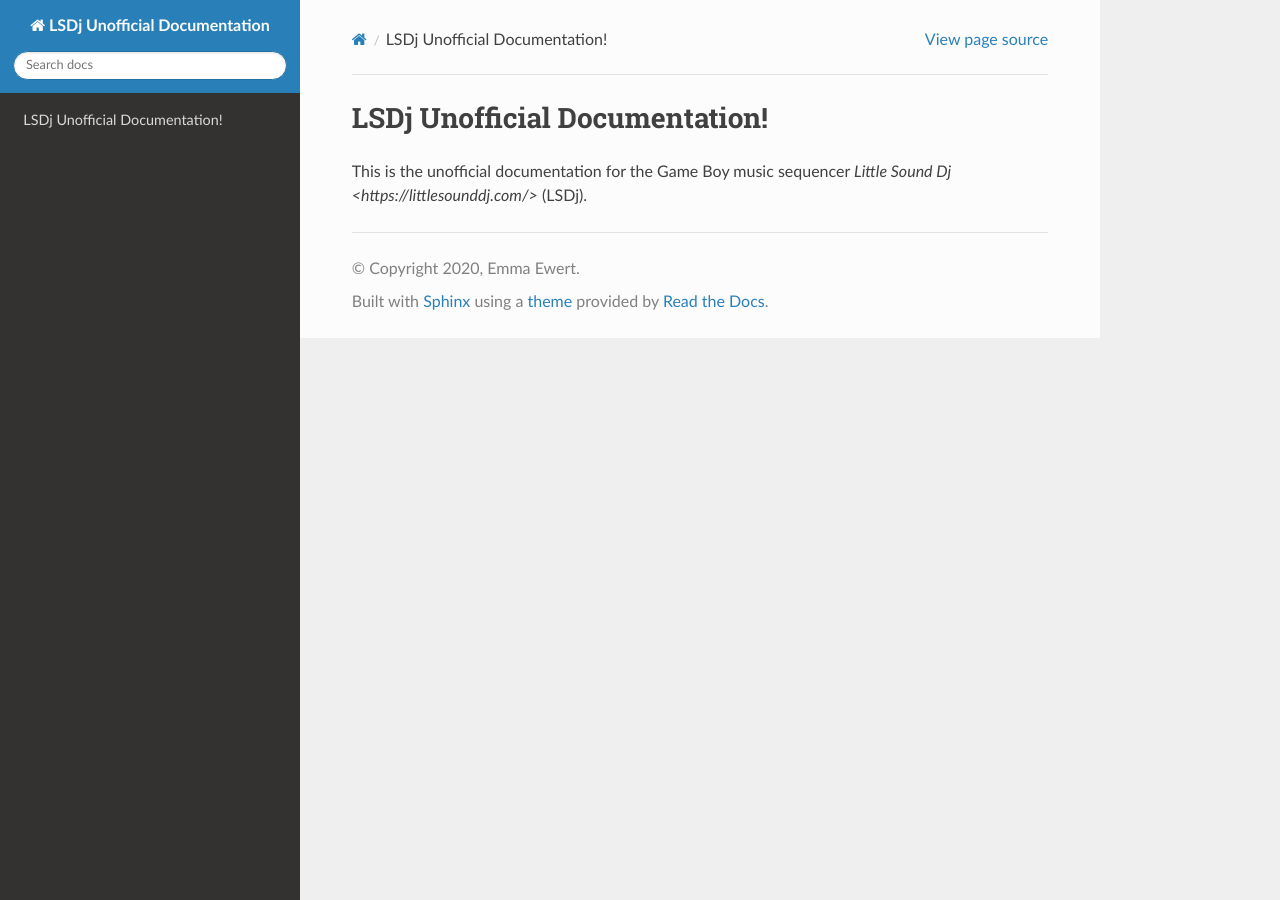
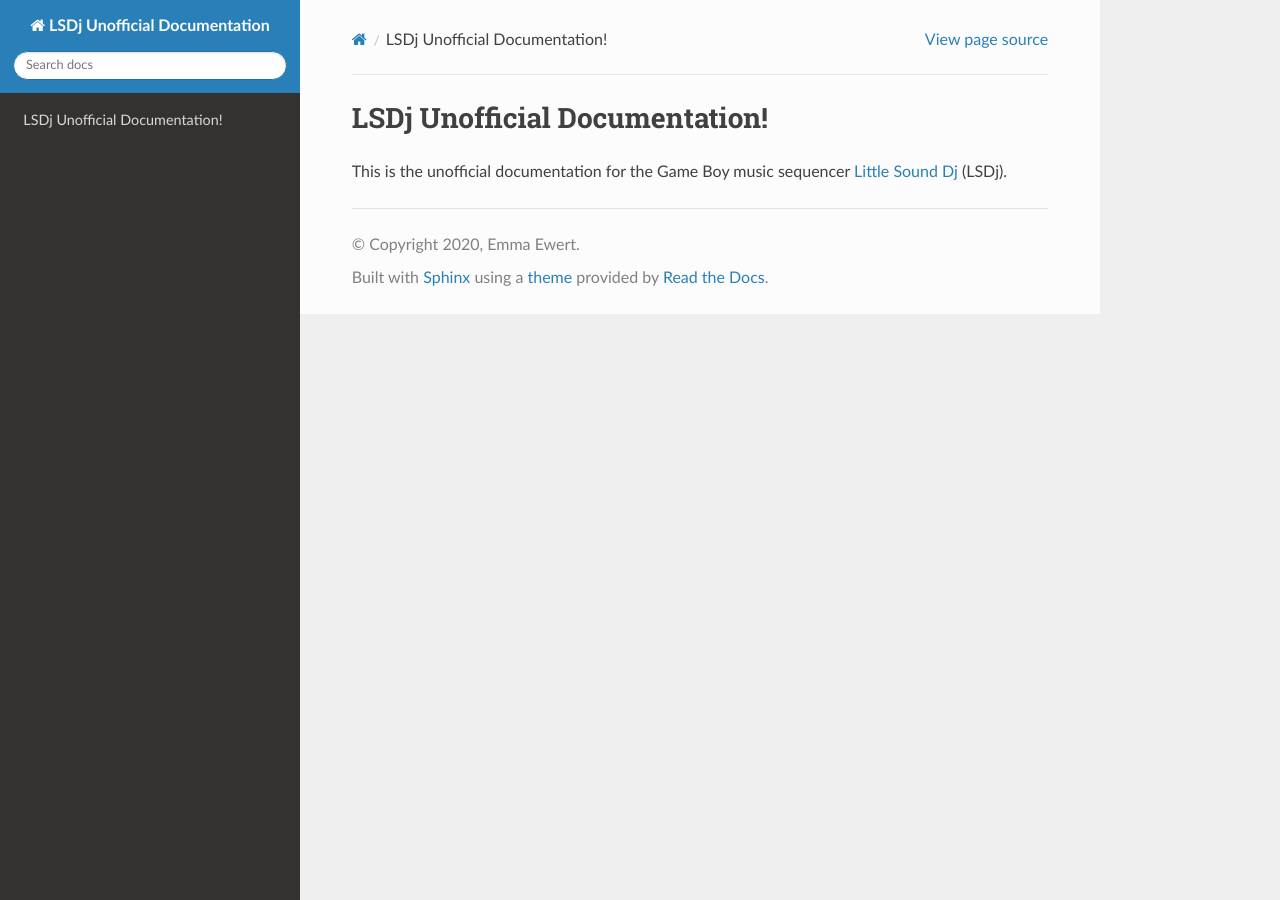
Before and after one commit to EmmaEwert/lsdj, a Sphinx documentation site: the page built from docs/index.rst, in a window 1280 px wide. Built offline with Sphinx 7.4.7 and the Read the Docs theme 2.0.0, drawn with Linux system fonts in a browser that asks for light colours; pages that are not in the unit, such as notebooks, are missing from menus.

Commit message:
Link to LSDj official site

```diff
--- a/docs/index.rst
+++ b/docs/index.rst
@@ -6,7 +6,7 @@
 LSDj Unofficial Documentation!
 ===========================================
 
-This is the unofficial documentation for the Game Boy music sequencer `Little Sound Dj <https://littlesounddj.com/>` (LSDj).
+This is the unofficial documentation for the Game Boy music sequencer `Little Sound Dj <https://littlesounddj.com/>`_ (LSDj).
 
 .. toctree::
    :maxdepth: 2
```
